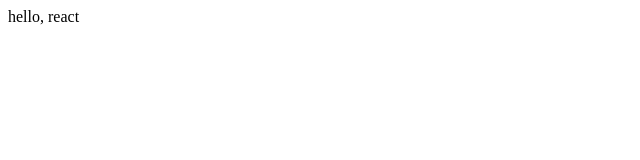
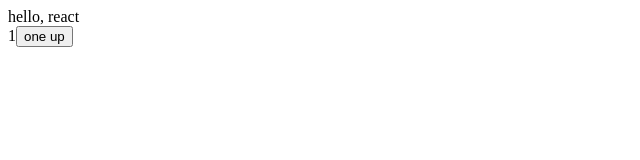
Before and after one commit to GDSC-Hongik/rental-system-mango-web, a React (Vite) app: page / in a window 1280 px wide. Shown: the top 160 px of the page, without its empty margins (0-640 px from the left). Built offline with nearby package versions, Linux system fonts and the light colour scheme.

Commit message:
zustand 테스트

```diff
--- a/src/App.tsx
+++ b/src/App.tsx
@@ -1,5 +1,14 @@
+import ZustandTest from './simpleTest/ZustandTest';
+
 function App() {
-	return <div className='App'>hello, react</div>;
+	return (
+		<>
+			<div className='App'>hello, react</div>
+
+			{/* zustand 테스트를 위한 컴포넌트 */}
+			<ZustandTest />
+		</>
+	);
 }
 
 export default App;
--- /dev/null
+++ b/src/simpleTest/ZustandTest.tsx
@@ -0,0 +1,25 @@
+import { create } from 'zustand';
+
+type Store = {
+	count: number;
+	inc: () => void;
+};
+
+const useStore = create<Store>()((set) => ({
+	count: 1,
+	inc: () => {
+		set((state) => ({ count: state.count + 1 }));
+	},
+}));
+
+function ZustandTest() {
+	const { count, inc } = useStore();
+	return (
+		<div>
+			<span>{count}</span>
+			<button onClick={inc}>one up</button>
+		</div>
+	);
+}
+
+export default ZustandTest;
```
